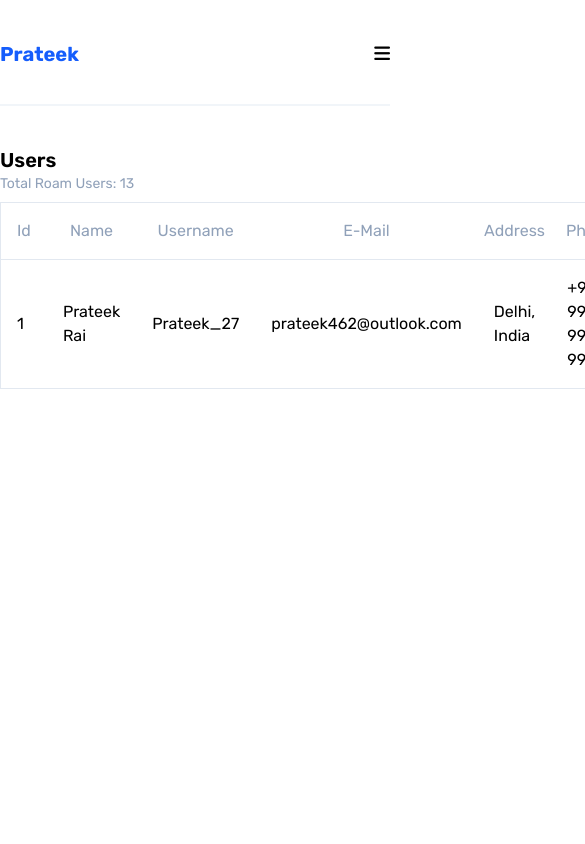
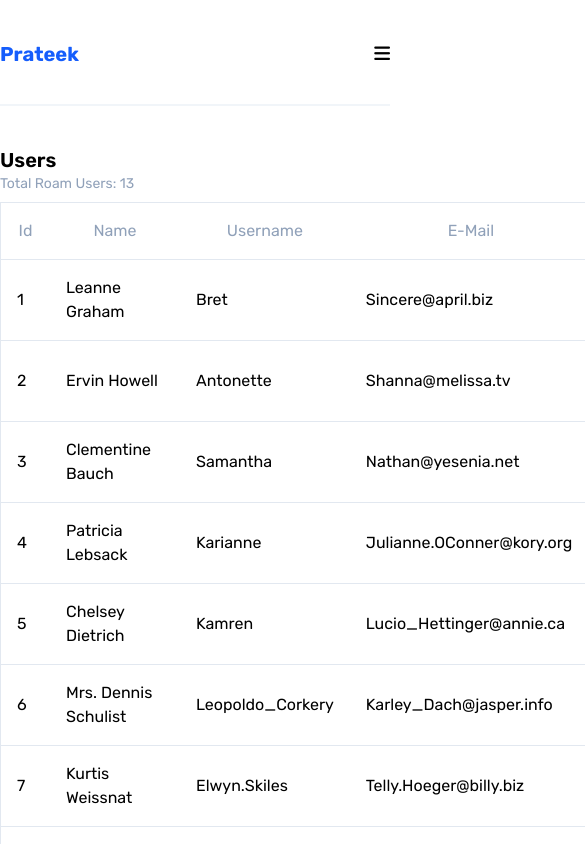
Before and after one commit to Sky28702/my-portfolio, a Next.js app: page /users in a window 390 px wide. Shown: the top 844 px of the page, 585 px wide, since content can reach past the window. Built offline with nearby package versions, Linux system fonts and the light colour scheme.

Commit message:
tabletry

```diff
--- a/app/users/page.js
+++ b/app/users/page.js
@@ -254,8 +254,20 @@ const User = () => {
             <th>Address</th>
             <th>Phone</th>
             <th>Website</th>
+            <th>Company</th>
           </tr>
-          <TableRow />
+          {userData.map((item, index) => (
+            <TableRow
+              id={item.id}
+              name={item.name}
+              username={item.username}
+              email={item.email}
+              address={item.address.city}
+              phone={item.phone}
+              website={item.website}
+              company={item.company.name}
+            />
+          ))}
         </table>
       </section>
     </>
--- a/components/TableRow.js
+++ b/components/TableRow.js
@@ -1,14 +1,16 @@
-const TableRow = () => {
+const TableRow = (props) => {
   return (
     <>
       <tr>
-        <td>1</td>
-        <td>Prateek Rai</td>
-        <td>Prateek_27</td>
-        <td>prateek462@outlook.com</td>
-        <td>Delhi, India</td>
-        <td>+91 999-9999-999</td>
-        <td>www.google.com</td>
+        <td>{props.id}</td>
+        <td>{props.name}</td>
+        <td>{props.username}</td>
+        <td>{props.email}</td>
+        <td>{props.address}</td>
+        <td>{props.phone}</td>
+        <td>{props.website}</td>
+        <td>{props.company}</td>
+        {/* company and address giving issues  */}
       </tr>
     </>
   );
```
